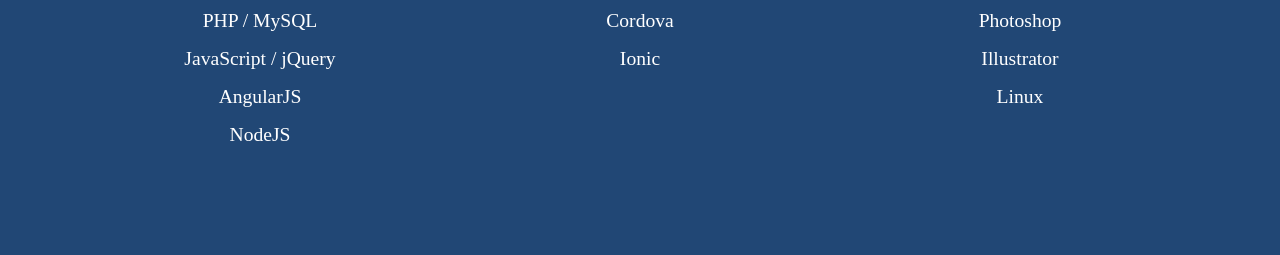
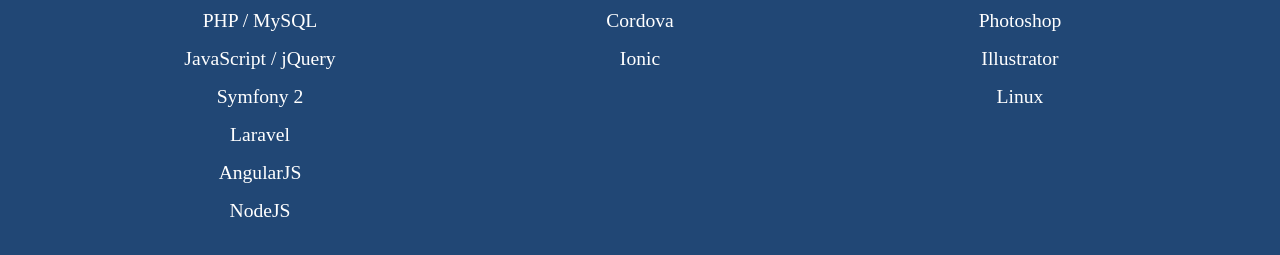
Before and after one commit to samirazzouz/samirazzouz.github.io, a plain HTML site: page index.html at #/about in a window 1280 px wide. Shown: the part 439-694 px from the top of the page. Drawn offline with Linux system fonts and the light colour scheme.

Commit message:
ajout symfony laravel works

```diff
--- a/about.html
+++ b/about.html
@@ -9,6 +9,8 @@
 				<li>HTML / CSS</li>
 				<li>PHP / MySQL</li>
 				<li>JavaScript / jQuery</li>
+				<li>Symfony 2</li>
+				<li>Laravel</li>
 				<li>AngularJS</li>
 				<li>NodeJS</li>
 			</ul>
```
